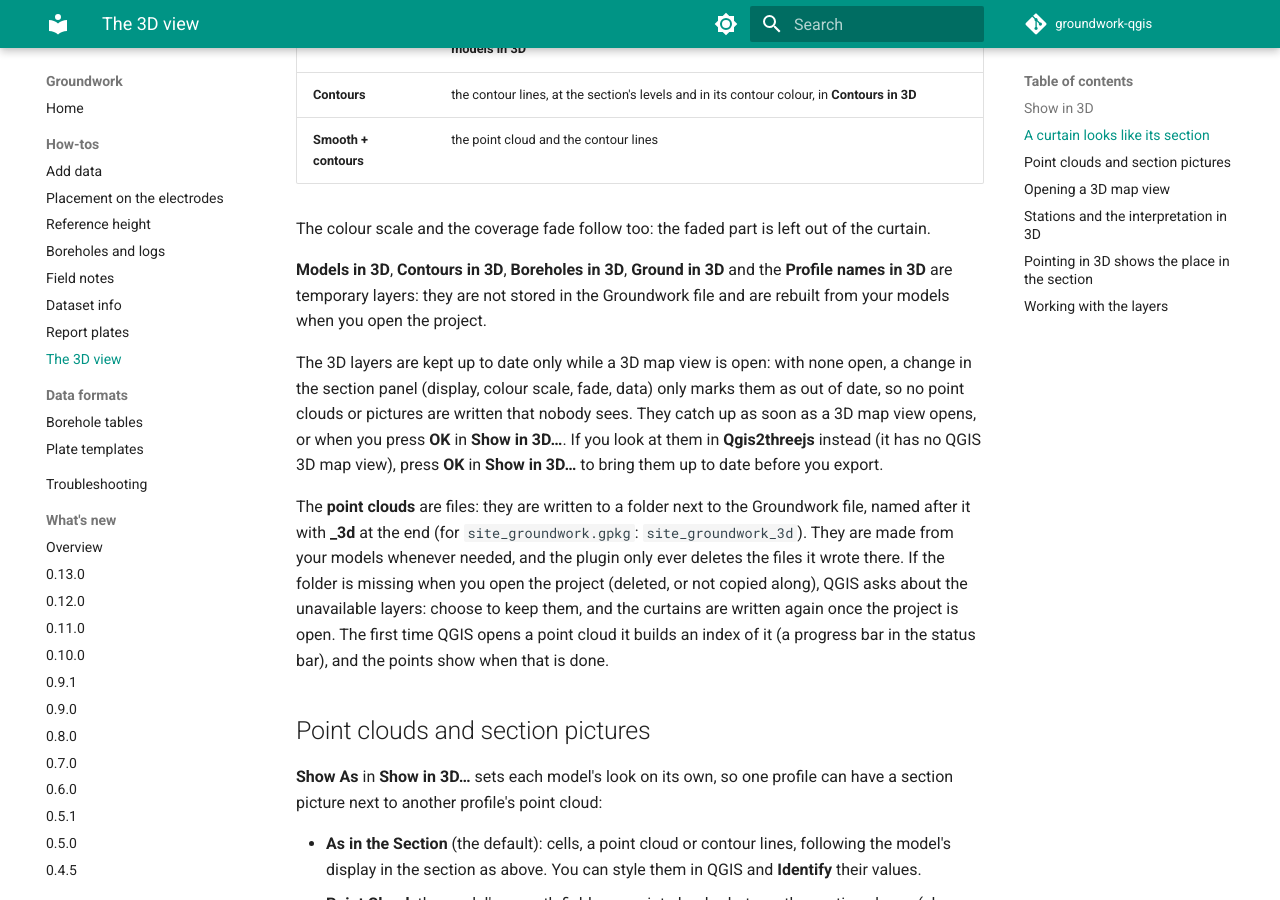
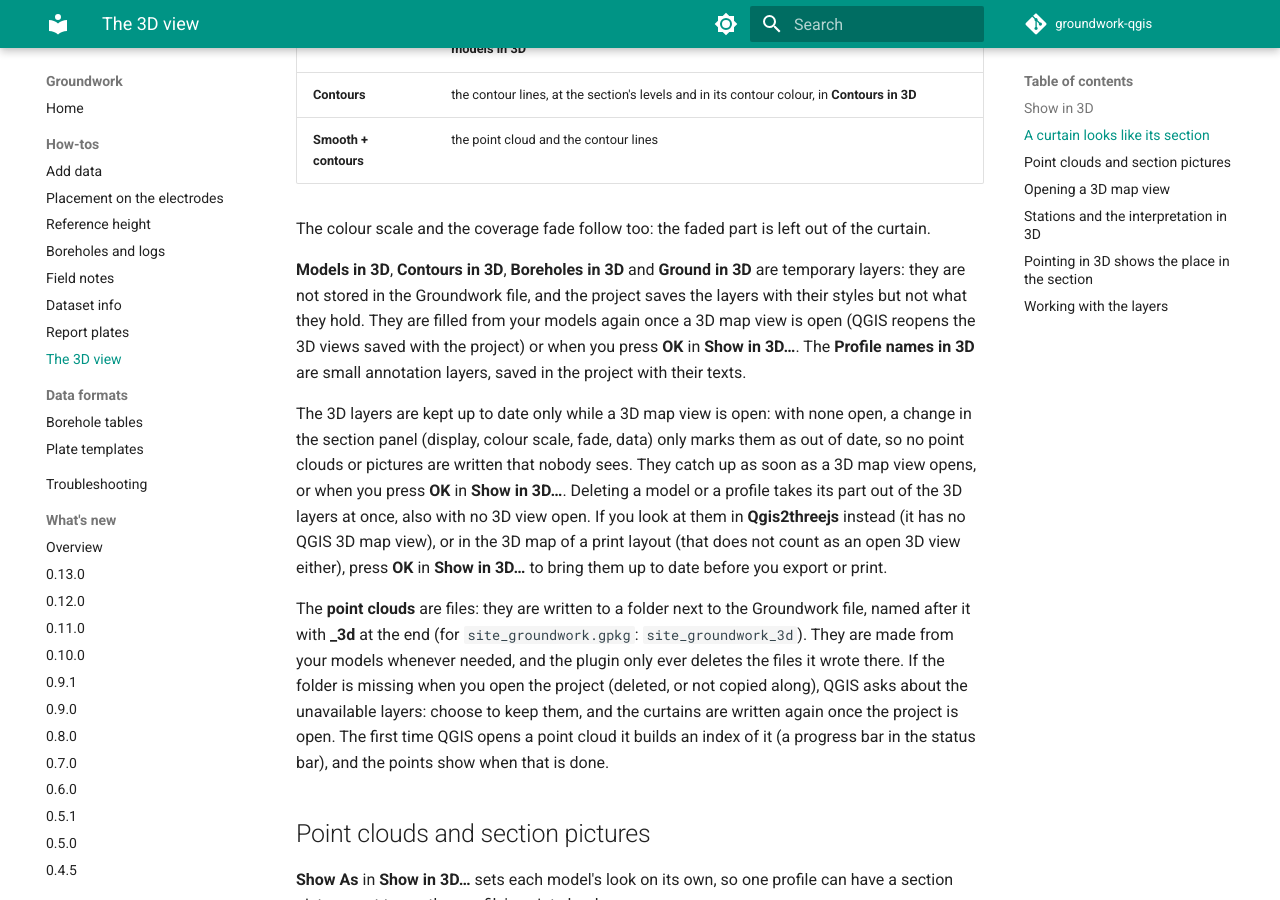
Before and after one commit to SebBenJamin/groundwork-qgis, an MkDocs documentation site: the page built from docs/user/howto/3d-view.md, in a window 1280 px wide and 900 px high, scrolled down 1597 px. Built offline with MkDocs 1.6.1 and Material for MkDocs 9.7.7, drawn with Linux system fonts in a browser that asks for light colours; comment, search, counter and statistics services are not loaded.

Commit message:
docs: what the 3D layers keep in the project and when they catch up
The temporary 3D layers are filled again once a 3D view is open, not when the project
opens; the profile names are annotation layers saved with their texts; deletions leave at
once; a print layout's 3D map is no open 3D view (press OK in Show in 3D…, as for
Qgis2threejs).

Co-Authored-By: Claude Opus 5.5 <noreply@anthropic.com>

```diff
--- a/docs/user/howto/3d-view.md
+++ b/docs/user/howto/3d-view.md
@@ -36,9 +36,9 @@ A curtain follows the model's **display** in the section panel, and changes when
 
 The colour scale and the coverage fade follow too: the faded part is left out of the curtain.
 
-**Models in 3D**, **Contours in 3D**, **Boreholes in 3D**, **Ground in 3D** and the **Profile names in 3D** are temporary layers: they are not stored in the Groundwork file and are rebuilt from your models when you open the project.
+**Models in 3D**, **Contours in 3D**, **Boreholes in 3D** and **Ground in 3D** are temporary layers: they are not stored in the Groundwork file, and the project saves the layers with their styles but not what they hold. They are filled from your models again once a 3D map view is open (QGIS reopens the 3D views saved with the project) or when you press **OK** in **Show in 3D…**. The **Profile names in 3D** are small annotation layers, saved in the project with their texts.
 
-The 3D layers are kept up to date only while a 3D map view is open: with none open, a change in the section panel (display, colour scale, fade, data) only marks them as out of date, so no point clouds or pictures are written that nobody sees. They catch up as soon as a 3D map view opens, or when you press **OK** in **Show in 3D…**. If you look at them in **Qgis2threejs** instead (it has no QGIS 3D map view), press **OK** in **Show in 3D…** to bring them up to date before you export.
+The 3D layers are kept up to date only while a 3D map view is open: with none open, a change in the section panel (display, colour scale, fade, data) only marks them as out of date, so no point clouds or pictures are written that nobody sees. They catch up as soon as a 3D map view opens, or when you press **OK** in **Show in 3D…**. Deleting a model or a profile takes its part out of the 3D layers at once, also with no 3D view open. If you look at them in **Qgis2threejs** instead (it has no QGIS 3D map view), or in the 3D map of a print layout (that does not count as an open 3D view either), press **OK** in **Show in 3D…** to bring them up to date before you export or print.
 
 The **point clouds** are files: they are written to a folder next to the Groundwork file, named after it with **_3d** at the end (for `site_groundwork.gpkg`: `site_groundwork_3d`). They are made from your models whenever needed, and the plugin only ever deletes the files it wrote there. If the folder is missing when you open the project (deleted, or not copied along), QGIS asks about the unavailable layers: choose to keep them, and the curtains are written again once the project is open. The first time QGIS opens a point cloud it builds an index of it (a progress bar in the status bar), and the points show when that is done.
 
```
Also changed, not shown: 1 other file.
